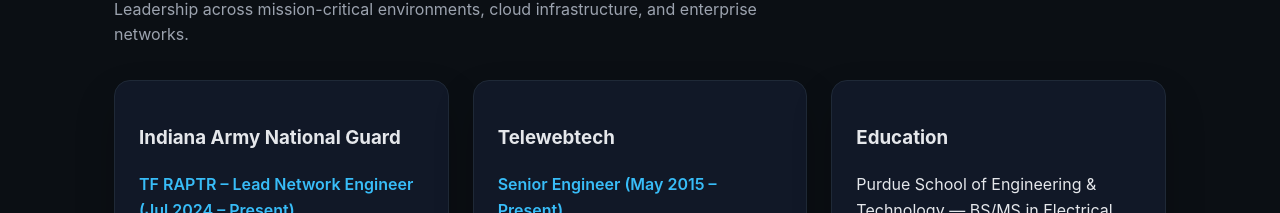
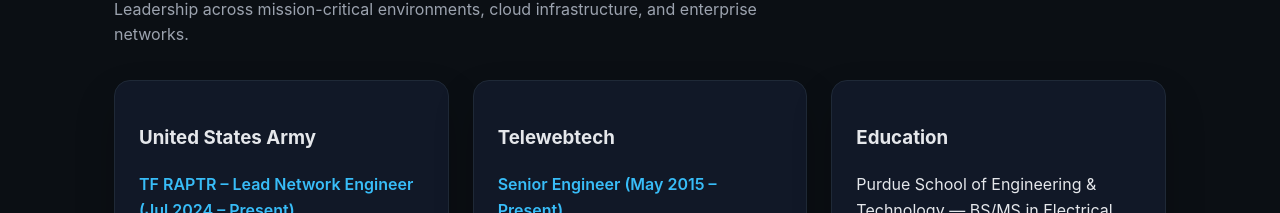
Before and after one commit to gynseng/WebSite, a plain HTML site: page index.html in a window 1280 px wide. Shown: the part 4678-4891 px from the top of the page. Drawn offline with Linux system fonts and the light colour scheme.

Commit message:
Update index.html

```diff
--- a/index.html
+++ b/index.html
@@ -244,7 +244,7 @@
       </div>
       <div class="resume-grid">
         <div class="card">
-          <h3>Indiana Army National Guard</h3>
+          <h3>United States Army</h3>
           <p class="role">TF RAPTR – Lead Network Engineer (Jul 2024 – Present)</p>
           <ul>
             <li>Designed, deployed, and maintained secure communications for mission-critical operations.</li>
```
